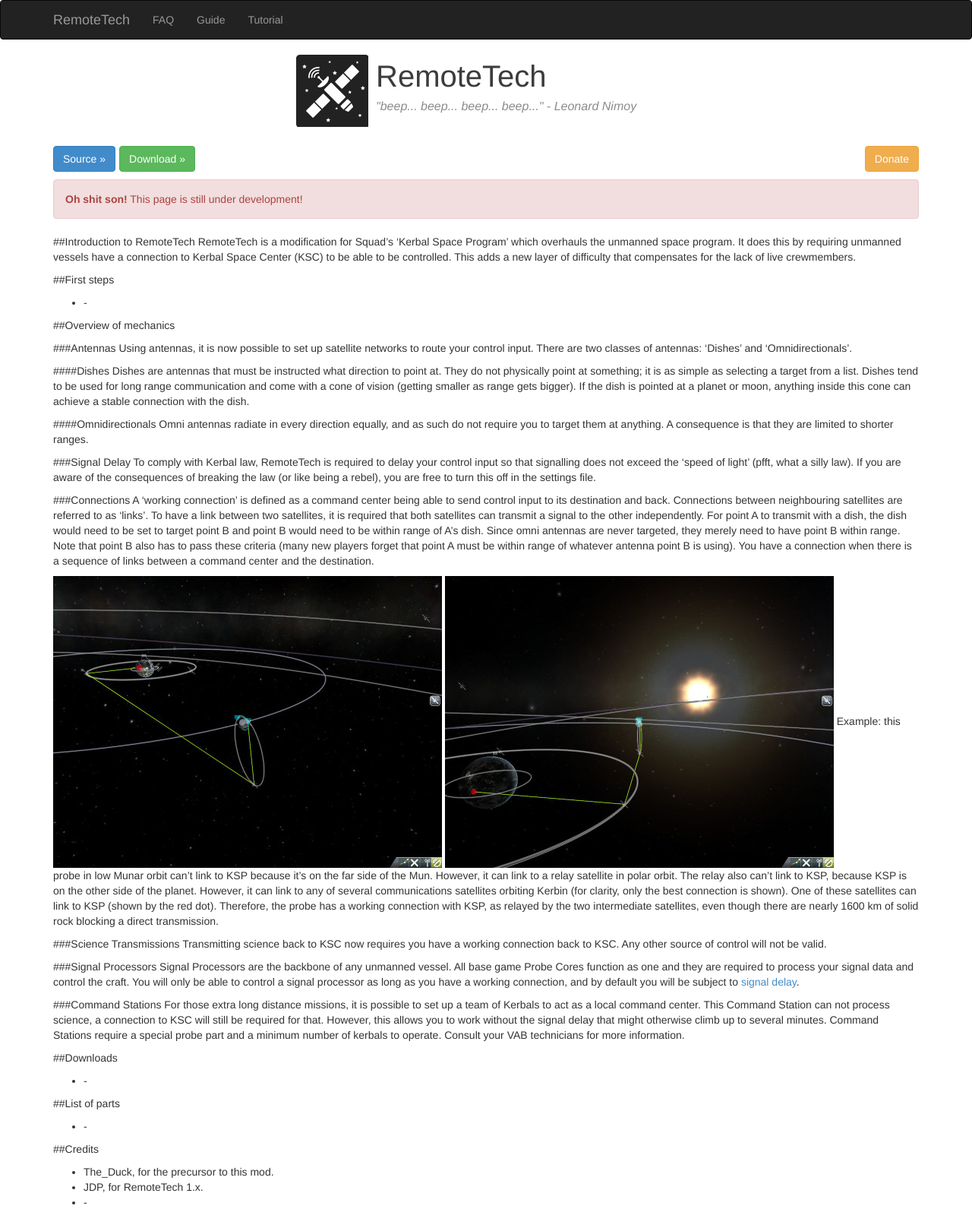
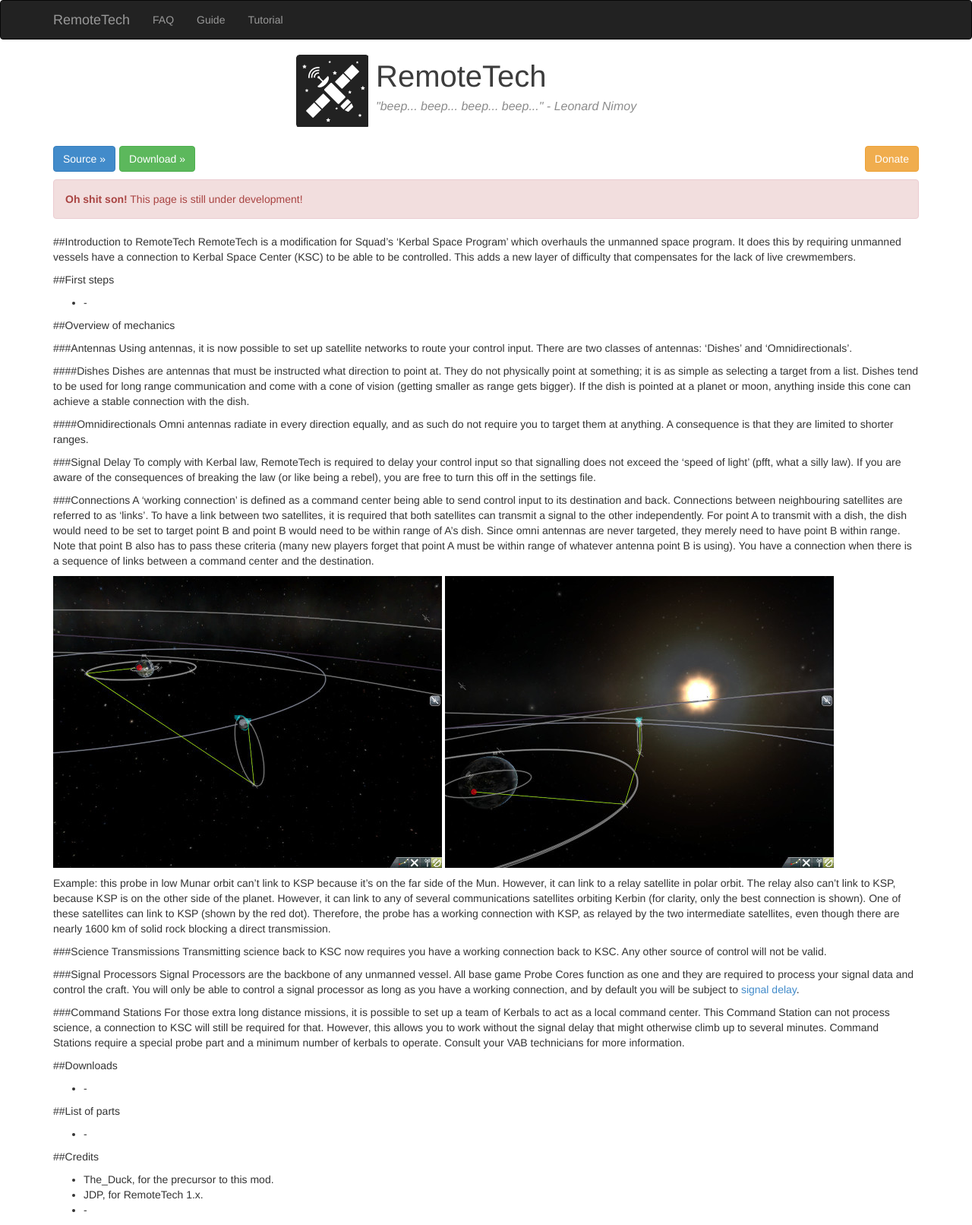
Before and after one commit to RemoteTechnologiesGroup/RemoteTech, a Jekyll site: the page built from index.md, in a window 1280 px wide. Shown: the whole page at 76% size. Built offline with Jekyll 4.4.1, drawn with Linux system fonts in a browser that asks for light colours.

Commit message:
Update 2014-01-01-main.html
Tried to make for a more readable format...

```diff
--- a/_posts/2014-01-01-main.html
+++ b/_posts/2014-01-01-main.html
@@ -34,8 +34,8 @@
 ###Connections
 A 'working connection' is defined as a command center being able to send control input to its destination and back. Connections between neighbouring satellites are referred to as 'links'. To have a link between two satellites, it is required that both satellites can transmit a signal to the other independently. For point A to transmit with a dish, the dish would need to be set to target point B and point B would need to be within range of A's dish. Since omni antennas are never targeted, they merely need to have point B within range. Note that point B also has to pass these criteria (many new players forget that point A must be within range of whatever antenna point B is using). You have a connection when there is a sequence of links between a command center and the destination.
 
-![My helpful screenshot](images/connectiondemo1.jpg)
-![My helpful screenshot](images/connectiondemo2.jpg)
+![A relay sends a transmission from the far side of the Mun towards Kerbin](images/connectiondemo1.jpg "Mun polar relay") ![A comsat gets the transmission from the Mun and forwards it to KSP](images/connectiondemo2.jpg "Kerbin comsat")
+
 Example: this probe in low Munar orbit can't link to KSP because it's on the far side of the Mun. However, it can link to a relay satellite in polar orbit. The relay also can't link to KSP, because KSP is on the other side of the planet. However, it can link to any of several communications satellites orbiting Kerbin (for clarity, only the best connection is shown). One of these satellites can link to KSP (shown by the red dot). Therefore, the probe has a working connection with KSP, as relayed by the two intermediate satellites, even though there are nearly 1600 km of solid rock blocking a direct transmission.
 
 ###Science Transmissions
```
